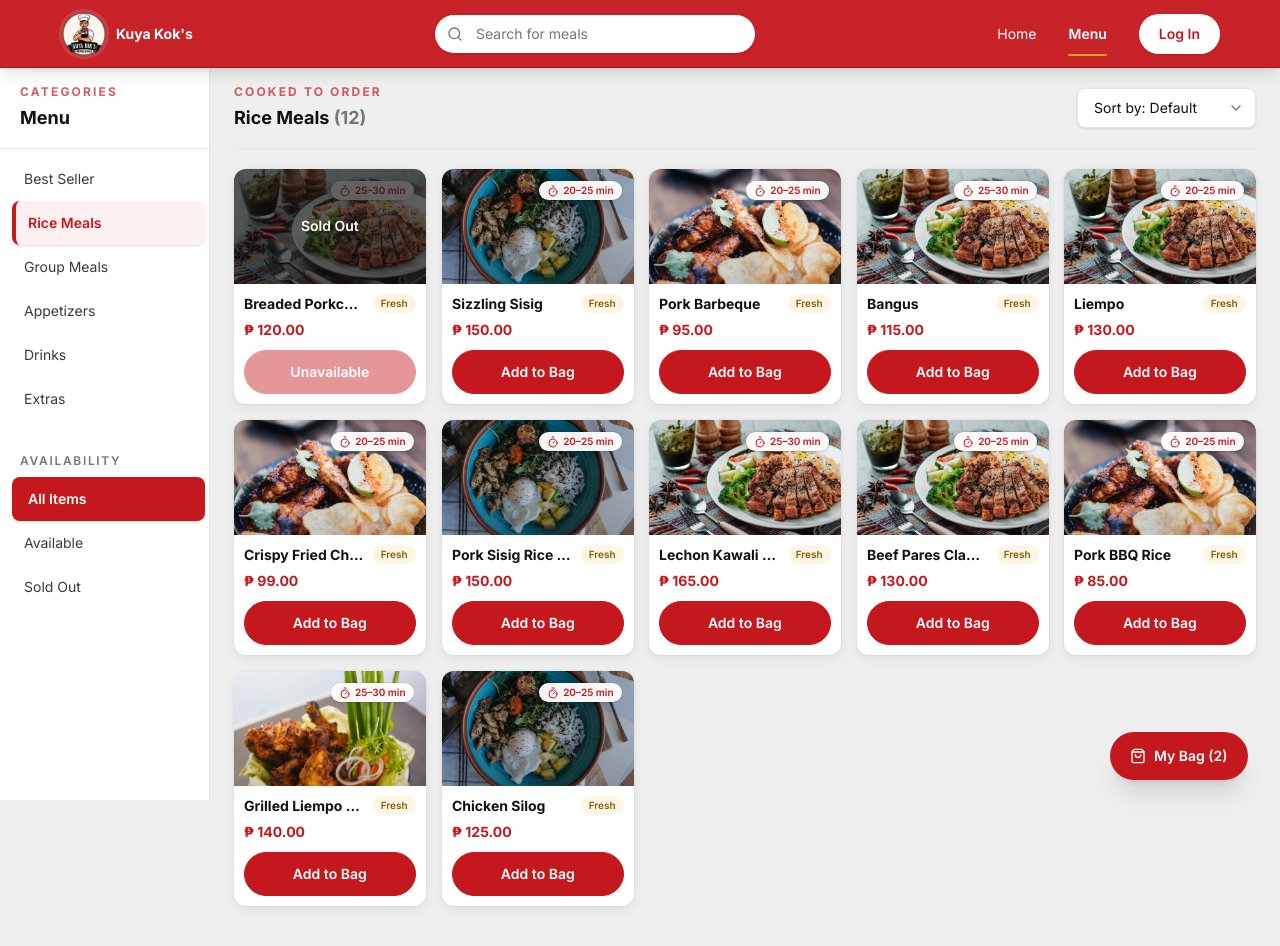
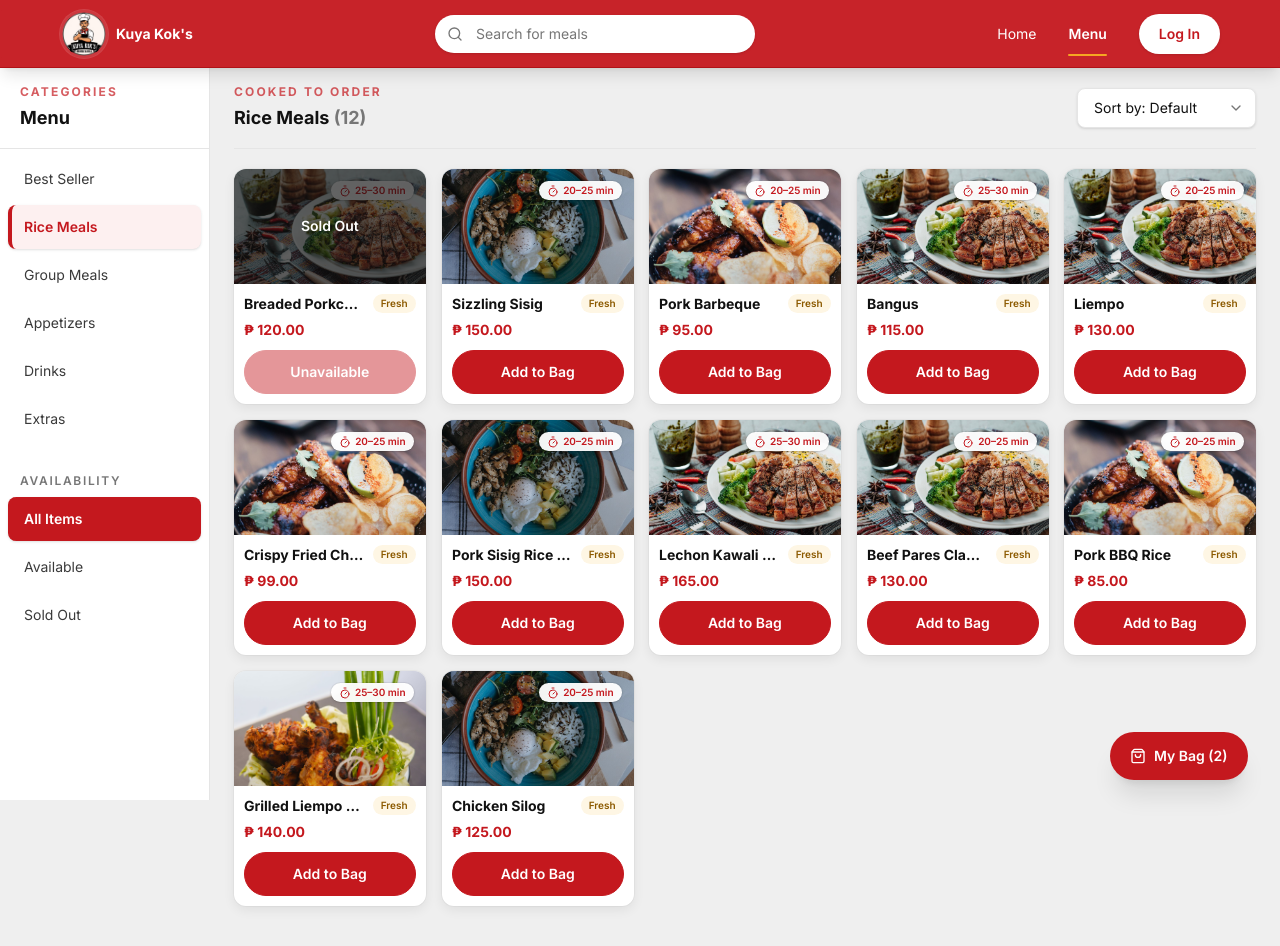
Before and after one commit to xKurty06/kokconnect, a Next.js app: page /menu in a window 1280 px wide. Shown: the top 946 px of the page. Built offline with nearby package versions, Linux system fonts and the light colour scheme.

Commit message:
fix(menu): prevent sidebar active state clipping

```diff
--- a/src/components/menu-browser.tsx
+++ b/src/components/menu-browser.tsx
@@ -31,17 +31,17 @@ export function MenuBrowser() {
           <p className="text-xs font-bold uppercase tracking-[0.18em] text-brand/70">Categories</p>
           <h2 className="mt-1 text-lg font-bold">Menu</h2>
         </div>
-        <div className="grid p-2">
+        <div className="grid gap-1 p-2">
           {categories.map((item) => (
-            <button key={item} onClick={() => setCategory(item)} className={`min-h-11 shrink-0 cursor-pointer rounded-lg border-l-4 px-3 text-left text-sm transition-all duration-200 ${category === item ? "translate-x-1 border-brand bg-brand-tint font-semibold text-brand shadow-sm" : "border-transparent text-copy hover:translate-x-1 hover:bg-brand-tint"}`}>
+            <button key={item} onClick={() => setCategory(item)} className={`min-h-11 shrink-0 cursor-pointer rounded-lg border-l-4 px-3 text-left text-sm transition-all duration-200 ${category === item ? "border-brand bg-brand-tint font-semibold text-brand shadow-sm" : "border-transparent text-copy hover:border-brand-blush hover:bg-brand-tint hover:shadow-sm"}`}>
               {item}
             </button>
           ))}
         </div>
         <p className="px-5 pb-2 pt-6 text-xs font-semibold uppercase tracking-[0.14em] text-muted">Availability</p>
-        <div className="grid px-2">
+        <div className="grid gap-1 px-2">
           {(["All Items", "Available", "Sold Out"] as Availability[]).map((item) => (
-            <button key={item} onClick={() => setAvailability(item)} className={`min-h-11 cursor-pointer rounded-lg border-l-4 px-3 text-left text-sm transition-all duration-200 ${availability === item ? "translate-x-1 border-brand bg-brand font-semibold text-white shadow-sm" : "border-transparent text-copy hover:translate-x-1 hover:bg-brand-tint"}`}>{item}</button>
+            <button key={item} onClick={() => setAvailability(item)} className={`min-h-11 cursor-pointer rounded-lg border-l-4 px-3 text-left text-sm transition-all duration-200 ${availability === item ? "border-brand bg-brand font-semibold text-white shadow-sm" : "border-transparent text-copy hover:border-brand-blush hover:bg-brand-tint hover:shadow-sm"}`}>{item}</button>
           ))}
         </div>
       </aside>
```
